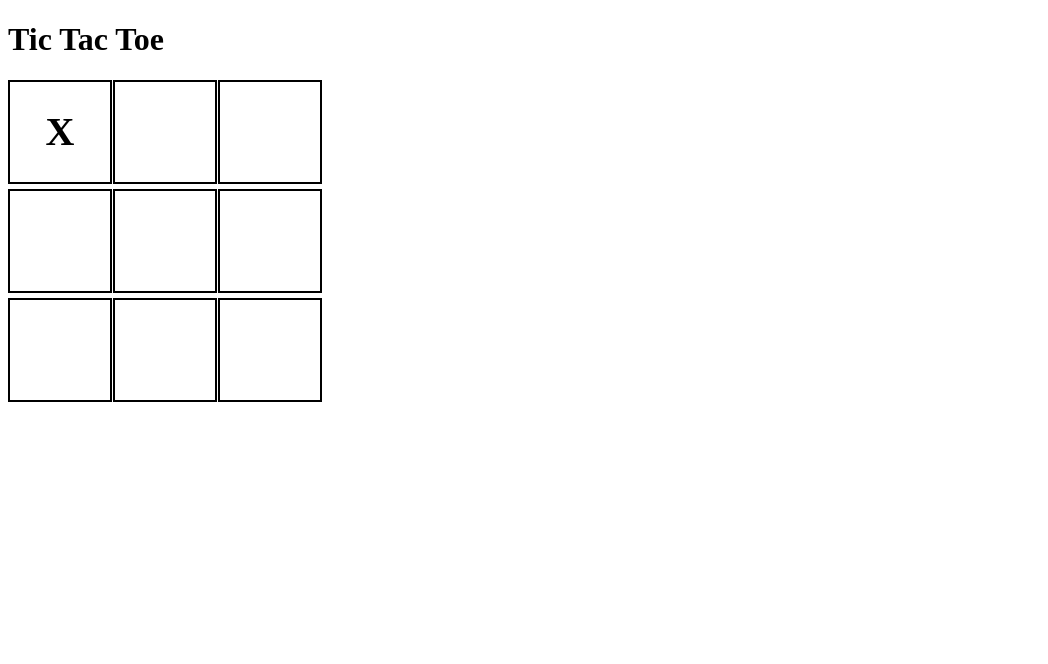
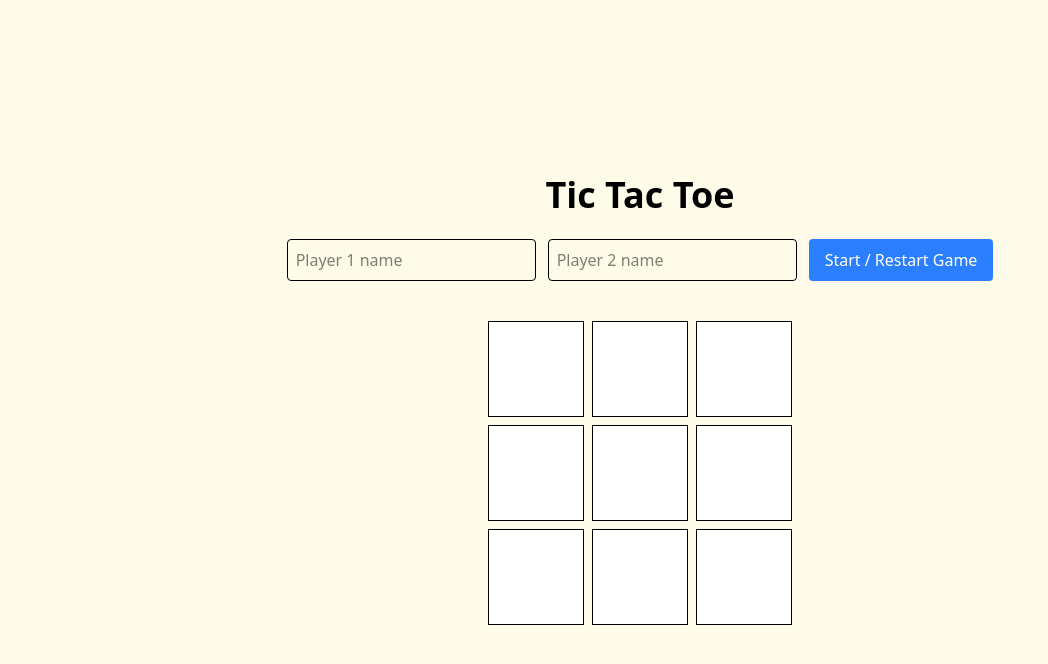
Before and after one commit to SotDok/Tic-Tac-Toe-FactoryFunctions-project, a plain HTML site: page index.html in a window 1280 px wide. Shown: the whole page, without its empty margins (0-1048 px from the left). Drawn offline with nearby package versions, Linux system fonts and the light colour scheme.

Commit message:
Experimented with tailwind and fixed errors

```diff
--- a/index.html
+++ b/index.html
@@ -6,21 +6,81 @@
     <title>Document</title>
     <script src="index.js" defer></script>
     <link rel="stylesheet" href="style.css" />
+    <script src="https://cdn.jsdelivr.net/npm/@tailwindcss/browser@4"></script>
 </head>
-<body>
-    <h1>Tic Tac Toe</h1>
-    <div id="board">
-        <div class="cell" data-index="0"></div>
-        <div class="cell" data-index="1"></div>
-        <div class="cell" data-index="2"></div>
+<body class="bg-yellow-50 flex flex-col items-center justify-center min-h-screen">
 
-        <div class="cell" data-index="3"></div>
-        <div class="cell" data-index="4"></div>
-        <div class="cell" data-index="5"></div>
+    <!-- PAGE TITLE -->
+    <h1 class="text-4xl font-bold mb-6">Tic Tac Toe</h1>
 
-        <div class="cell" data-index="6"></div>
-        <div class="cell" data-index="7"></div>
-        <div class="cell" data-index="8"></div>
+
+    <!-- GAME CONTROLS -->
+    <!-- Contains player inputs and start button -->
+    <div id="controls" class="flex gap-3 mb-6">
+
+        <!-- Player 1 name input -->
+        <input
+            id="player1Name"
+            type="text"
+            placeholder="Player 1 name"
+            class="border p-2 rounded"
+        >
+
+        <!-- Player 2 name input -->
+        <input
+            id="player2Name"
+            type="text"
+            placeholder="Player 2 name"
+            class="border p-2 rounded"
+        >
+
+        <!-- Start / Restart Button -->
+        <button
+            id="startBtn"
+            class="bg-blue-500 text-white px-4 py-2 rounded hover:bg-blue-600"
+        >
+            Start / Restart Game
+        </button>
+
     </div>
+
+
+    <!-- RESULT DISPLAY -->
+    <!-- This will show the winner or tie -->
+    <div
+        id="result"
+        class="text-xl font-semibold mb-4 text-center"
+    ></div>
+
+
+    <!-- GAME BOARD -->
+    <!-- Grid with 3 columns for Tic Tac Toe -->
+    <div
+        id="board"
+        class="grid grid-cols-3 gap-2"
+    >
+
+        <!-- Each cell represents one board position -->
+
+        <div class="cell w-24 h-24 bg-white border flex items-center justify-center text-3xl font-bold cursor-pointer" data-index="0"></div>
+
+        <div class="cell w-24 h-24 bg-white border flex items-center justify-center text-3xl font-bold cursor-pointer" data-index="1"></div>
+
+        <div class="cell w-24 h-24 bg-white border flex items-center justify-center text-3xl font-bold cursor-pointer" data-index="2"></div>
+
+        <div class="cell w-24 h-24 bg-white border flex items-center justify-center text-3xl font-bold cursor-pointer" data-index="3"></div>
+
+        <div class="cell w-24 h-24 bg-white border flex items-center justify-center text-3xl font-bold cursor-pointer" data-index="4"></div>
+
+        <div class="cell w-24 h-24 bg-white border flex items-center justify-center text-3xl font-bold cursor-pointer" data-index="5"></div>
+
+        <div class="cell w-24 h-24 bg-white border flex items-center justify-center text-3xl font-bold cursor-pointer" data-index="6"></div>
+
+        <div class="cell w-24 h-24 bg-white border flex items-center justify-center text-3xl font-bold cursor-pointer" data-index="7"></div>
+
+        <div class="cell w-24 h-24 bg-white border flex items-center justify-center text-3xl font-bold cursor-pointer" data-index="8"></div>
+
+    </div>
+
 </body>
 </html>
--- a/index.js
+++ b/index.js
@@ -9,9 +9,7 @@
         }
     }
     const player1 = Player("Sotiris", "X")
-    console.log(`${player1.name} has chosen "${player1.mark}" as his mark`)
     const player2 = Player("Computer", "O");
-    console.log(`${player2.name} has chosen "${player2.mark}" as his mark`)
 
 // This function creates the game board and controls everything related to the board itself
 const gameBoard = function () {
@@ -53,18 +51,13 @@ const gameBoard = function () {
 // CREATE AN INSTANCE OF THE GAMEBOARD
 // Now we actually run the gameBoard function and store its returned object
 const board = gameBoard();
-console.log(board.getBoard());
-// Place an "X" in position 0 to test the board
-board.placeMark(0, "X");
-console.log(board.getBoard());
 
 // GAME CONTROLLER MODULE
 // This module controls the game flow (turns, win checking, tie checking)
 const GameController = (function() {
     // The game starts with player1
     let currentPlayer = player1;
-    // Store players in an array for convenience
-    const players = [player1, player2];
+
 
     // SWITCH PLAYER FUNCTION
     // This changes the turn after each valid move
@@ -116,22 +109,21 @@ const GameController = (function() {
          // Try to place the current player's mark on the board
         const success = board.placeMark(index, currentPlayer.mark);
         if (!success) {
-            // If the move was invalid (spot already taken)
-            console.log("Spot already taken!");
             return;
         }
 
-        console.log(board.getBoard());
+        //update board display
+        displayController.render();
 
         // Check if the current player won
         if (checkWinner()) {
-            console.log(currentPlayer.name + " wins!");
+            displayController.showResult(currentPlayer.name + " wins!");
             return; // game over
         }
 
          // Check if the board is full (tie)
         if (checkTie()) {
-            console.log("It's a tie!");
+            displayController.showResult("It's a tie!");
             return; // game over
         }
 
@@ -150,6 +142,9 @@ const displayController = (function () {
     // Get all board cells from the HTML
     const cells = document.querySelectorAll(".cell");
 
+     // Get result display element
+    const resultDisplay = document.querySelector("#result");
+
     // RENDER FUNCTION
     // Updates the webpage so it matches the board array
     const render = function () {
@@ -161,46 +156,59 @@ const displayController = (function () {
         }
     };
 
-    // ADD CLICK EVENTS TO CELLS
-    // This allows players to click the board
-    const addCellListeners = function () {
-
-        cells.forEach((cell, index) => {
-
-            cell.addEventListener("click", function () {
-
-                // Run the game logic
-                GameController.playRound(index);
-
-                // Re-render board after move
-                render();
-
-            });
-
-        });
-
+     // SHOW RESULT FUNCTION
+    const showResult = function(message){
+        resultDisplay.textContent = message;
     };
 
+     // ADD CLICK EVENTS TO CELLS
+    const addCellListeners = function () {
+        cells.forEach((cell) => {
+            cell.addEventListener("click", function () {
+                const index = Number(cell.dataset.index);
+                GameController.playRound(index);
+                render();
+            });
+        });
+    };
+
+    // Expose functions
     return {
         render,
-        addCellListeners
+        addCellListeners,
+        showResult
     };
 
 })();
 
 
-
 displayController.render();
 
 
-const addCellListeners = function () {
-    cells.forEach((cell, index) => {
-        cell.addEventListener("click", function () {
-            GameController.playRound(index);
-            render;
-        });
-    });
-};
+//get result display element
+const resultDisplay = document.querySelector("#result");
 
-displayController.render();
+
+
+    // GET UI ELEMENTS
+const startBtn = document.querySelector("#startBtn");
+const player1Input = document.querySelector("#player1Name");
+const player2Input = document.querySelector("#player2Name");
+
+// START / RESTART GAME
+startBtn.addEventListener("click", function () {
+    // update player names
+    if (player1Input.value !== "") player1.name = player1Input.value;
+    if (player2Input.value !== "") player2.name = player2Input.value;
+
+    // reset board
+    board.resetBoard();
+
+    // clear result
+    displayController.showResult("");
+
+    // redraw board
+    displayController.render();
+});
+
 displayController.addCellListeners();
--- a/style.css
+++ b/style.css
@@ -1,30 +1 @@
-/* BOARD CONTAINER */
-#board {
-    display: grid;
-
-    /* 3 columns for Tic Tac Toe */
-    grid-template-columns: repeat(3, 100px);
-
-    /* spacing between cells */
-    gap: 5px;
-
-    width: 315px;
-}
-
-/* EACH CELL */
-.cell {
-    width: 100px;
-    height: 100px;
-
-    border: 2px solid black;
-
-    /* center the X or O */
-    display: flex;
-    align-items: center;
-    justify-content: center;
-
-    font-size: 40px;
-    font-weight: bold;
-
-    cursor: pointer;
-}
+@import "tailwindcss";
```
